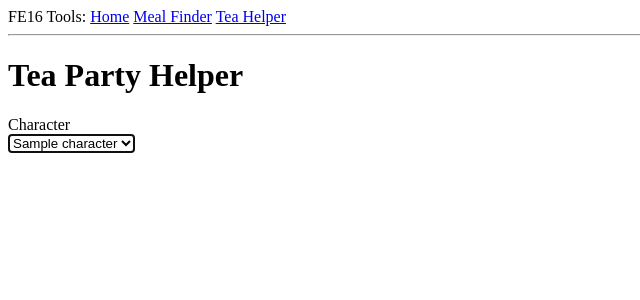
After one commit to brufinus/fe16-tools, a Flask app: page /tea-helper in a window 1280 px wide. The commit adds this page. Shown: the top 300 px of the page, without its empty margins (0-640 px from the left). Run offline with Flask 3, Linux system fonts and the light colour scheme; tables that the repository leaves empty hold one stand-in row (values such as "Sample post").

Commit message:
add view for tea helper

```diff
--- a/app/forms.py
+++ b/app/forms.py
@@ -9,7 +9,11 @@ def get_choices(character):
         char_list.append(tup)
     return char_list
 
-class CharacterForm(FlaskForm):
+class DualCharacterForm(FlaskForm):
     char_list = []
     character1 = SelectField('Character 1', choices=[], render_kw={'autofocus': True, 'id': 'dropdown1'})
     character2 = SelectField('Character 2', choices=[], render_kw={'id': 'dropdown2'})
+
+class CharacterForm(FlaskForm):
+    char_list = []
+    character = SelectField('Character', choices=[], render_kw={'autofocus': True, 'id': 'dropdown'})
--- a/app/routes.py
+++ b/app/routes.py
@@ -2,7 +2,7 @@ from flask import render_template, redirect, request, jsonify
 from sqlalchemy import func
 
 from app import app, db
-from app.forms import CharacterForm, get_choices
+from app.forms import CharacterForm, DualCharacterForm, get_choices
 from app.models import Character, Menu, liked_meals
 
 @app.route('/')
@@ -11,14 +11,20 @@ def index():
     tools = [
         {
             'name': 'Meal Finder',
-            'description': 'Find shared liked meals between two characters.'
+            'description': 'Find shared liked meals between characters.',
+            'id': 'meal_finder'
+        },
+        {
+            'name': 'Tea Helper',
+            'description': 'Get favorite teas, liked topics, and correct responses.',
+            'id': 'tea_helper'
         }
     ]
     return render_template('index.html', title='Home', page_name='FE16 Tools', tools=tools)
 
 @app.route('/meal-finder', methods=['GET', 'POST'])
 def meal_finder():
-    form = CharacterForm()
+    form = DualCharacterForm()
     choices = get_choices(Character)
     form.character1.choices = choices
     form.character2.choices = choices
@@ -52,3 +58,14 @@ def get_data():
     return jsonify({'meals': meals_data,
                     'meals_count': meals_count,
                     'num_chars': num_chars})
+
+@app.route('/tea-helper', methods=['GET', 'POST'])
+def tea_helper():
+    form = CharacterForm()
+    choices = get_choices(Character)
+    form.character.choices = choices
+
+    redirect('')
+
+    return render_template('tea_helper.html', title='Tea Helper',
+                           page_name='Tea Party Helper', form=form)
--- a/app/templates/base.html
+++ b/app/templates/base.html
@@ -11,6 +11,7 @@
         <div>FE16 Tools:
             <a href="{{ url_for('index') }}">Home</a>
             <a href="{{ url_for('meal_finder') }}">Meal Finder</a>
+            <a href="{{ url_for('tea_helper') }}">Tea Helper</a>
         </div>
         <hr>
         <h1>{{ page_name }}</h1>
--- a/app/templates/index.html
+++ b/app/templates/index.html
@@ -8,7 +8,7 @@
         <h4>Tools:</h4>
         {% for tool in tools %}
             <ul>
-                <li><a href="{{ url_for('meal_finder') }}">{{ tool.name }}</a> - <b>{{ tool.description }}</b></li>
+                <li><a href="{{ url_for(tool.id) }}">{{ tool.name }}</a> - <b>{{ tool.description }}</b></li>
             </ul>
         {% endfor %}
     </div>
--- /dev/null
+++ b/app/templates/tea_helper.html
@@ -0,0 +1,18 @@
+{% extends "base.html" %}
+{% block content %}
+<head>
+    <meta charset="UTF-8">
+    <meta name="viewport" content="width=device-width, initial-scale=1.0">
+    <title>Tea Helper Tool</title>
+    <script src="https://code.jquery.com/jquery-3.6.0.min.js"></script>
+</head>
+<form action="" method="post" novalidate>
+    {{ form.hidden_tag() }}
+    <div align="left">
+        <div style="display: inline-block">
+            {{ form.character.label }}<br>
+            {{ form.character }}
+        </div>
+    </div>
+</form>
+{% endblock %}
```
